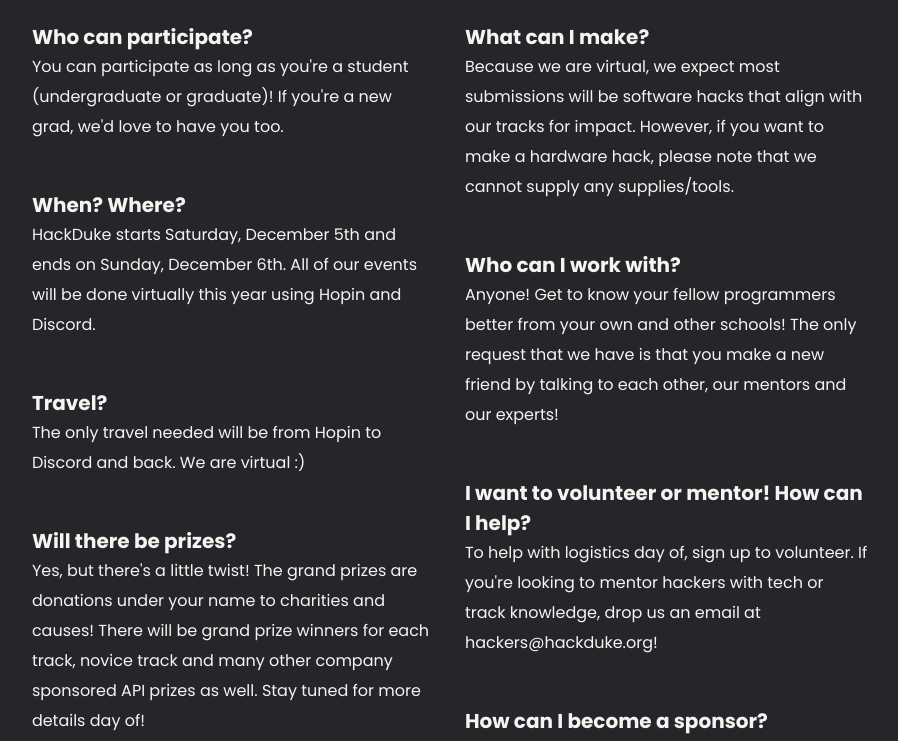
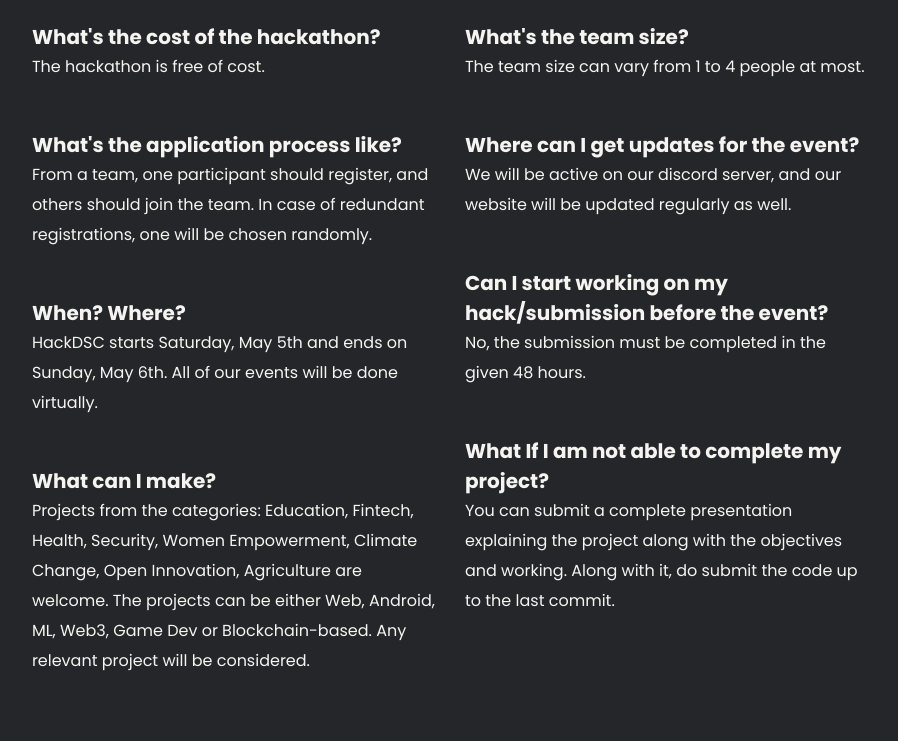
Before and after one commit to GDGCVITBHOPAL/summerfest, a React (Create React App) app: page / in a window 1280 px wide. Shown: the part 3400-4141 px from the top of the page, without its empty margins (190-1088 px from the left). Built offline with nearby package versions, Linux system fonts and the light colour scheme.

Commit message:
Added imported faqs

```diff
--- a/src/pages/sections/FAQ.js
+++ b/src/pages/sections/FAQ.js
@@ -1,59 +1,44 @@
-import React from 'react';
-import '../Sections.css';
-import './FAQ.css';
+import React from "react";
+import "../Sections.css";
+import "./FAQ.css";
+import { FaqsArr } from "./FAQData";
 
 function FAQ(props) {
-
   return (
-        <div className={'section'}>
-
-            <div className={'section-page-container'}>
-                <div className={'section-content-container'}>
-                    <div className={'section-header'}>FAQ</div>
+    <div className={"section"}>
+      <div className={"section-page-container"}>
+        <div className={"section-content-container"}>
+          <div className={"section-header"}>FAQ</div>
 
           {/* QUESTIONS */}
-                    <div className={'questions-container'}>
-                        <div className={'questions-row'}>
-                            <div className='question'>
-                                <div>Who can participate?</div>
-                                <div>You can participate as long as you're a student (undergraduate or graduate)! If you're a new grad, we'd love to have you too.</div>
+          <div className={"questions-container"}>
+            <div className={"questions-row"}>
+              {FaqsArr.map((faq, index) => {
+                if (index < FaqsArr.length / 2)
+                  return (
+                    <div className="question">
+                      <div>{faq.question}</div>
+                      <div>{faq.answer}</div>
                     </div>
-                            <div className='question'>
-                                <div>When? Where?</div>
-                                <div>HackDuke starts Saturday, December 5th and ends on Sunday, December 6th. All of our events will be done virtually this year using Hopin and Discord.</div>
+                  );
+              })}
             </div>
-                            <div className='question'>
-                                <div>Travel?</div>
-                                <div>The only travel needed will be from Hopin to Discord and back. We are virtual :)</div>
+            <div className={"questions-row"}>
+              {FaqsArr.map((faq, index) => {
+                if (index >= FaqsArr.length / 2)
+                  return (
+                    <div className="question">
+                      <div>{faq.question}</div>
+                      <div>{faq.answer}</div>
                     </div>
-                            <div className='question'>
-                                <div>Will there be prizes?</div>
-                                <div>Yes, but there's a little twist! The grand prizes are donations under your name to charities and causes! There will be grand prize winners for each track, novice track and many other company sponsored API prizes as well. Stay tuned for more details day of!</div>
-                            </div>
-                        </div>
-                        <div className={'questions-row'}>
-                            <div className='question'>
-                                <div>What can I make?</div>
-                                <div>Because we are virtual, we expect most submissions will be software hacks that align with our tracks for impact. However, if you want to make a hardware hack, please note that we cannot supply any supplies/tools.</div>
-                            </div>
-                            <div className='question'>
-                                <div>Who can I work with?</div>
-                                <div>Anyone! Get to know your fellow programmers better from your own and other schools! The only request that we have is that you make a new friend by talking to each other, our mentors and our experts!</div>
-                            </div>
-                            <div className='question'>
-                                <div>I want to volunteer or mentor! How can I help?</div>
-                                <div>To help with logistics day of, sign up to volunteer. If you're looking to mentor hackers with tech or track knowledge, drop us an email at hackers@hackduke.org!</div>
-                            </div>
-                            <div className='question'>
-                                <div>How can I become a sponsor?</div>
-                                <div>Email us at sponsorship@hackduke.org.</div>
+                  );
+              })}
             </div>
           </div>
         </div>
       </div>
     </div>
-        </div>
-    )
+  );
 }
 
 export default FAQ;
--- /dev/null
+++ b/src/pages/sections/FAQData.js
@@ -0,0 +1,39 @@
+export const FaqsArr = [
+  {
+    question: "What's the cost of the hackathon?",
+    answer: "The hackathon is free of cost.",
+  },
+  {
+    question: "What's the application process like?",
+    answer:
+      "From a team, one participant should register, and others should join the team. In case of redundant registrations, one will be chosen randomly.",
+  },
+  {
+    question: "When? Where?",
+    answer:
+      "HackDSC starts Saturday, May 5th and ends on Sunday, May 6th. All of our events will be done virtually.",
+  },
+  {
+    question: "What can I make?",
+    answer: `Projects from the categories: Education, Fintech, Health, Security, Women Empowerment, Climate Change, Open Innovation, Agriculture are welcome.
+The projects can be either Web, Android, ML, Web3, Game Dev or Blockchain-based. Any relevant project will be considered.`,
+  },
+  {
+    question: "What's the team size?",
+    answer: "The team size can vary from 1 to 4 people at most.",
+  },
+  {
+    question: "Where can I get updates for the event?",
+    answer:
+      "We will be active on our discord server, and our website will be updated regularly as well.",
+  },
+  {
+    question: "Can I start working on my hack/submission before the event?",
+    answer: "No, the submission must be completed in the given 48 hours.",
+  },
+  {
+    question: "What If I am not able to complete my project?",
+    answer:
+      "You can submit a complete presentation explaining the project along with the objectives and working. Along with it, do submit the code up to the last commit.",
+  },
+];
```
Lines whose indentation alone changed are shown as unchanged.
